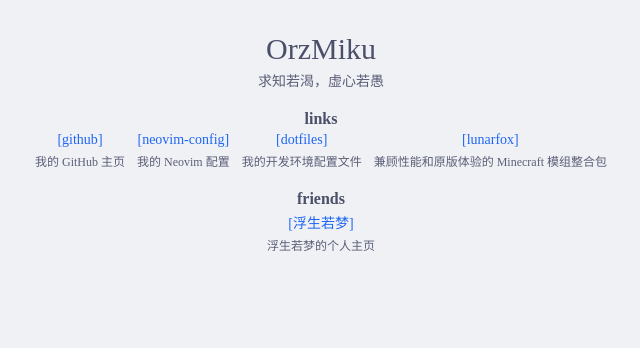
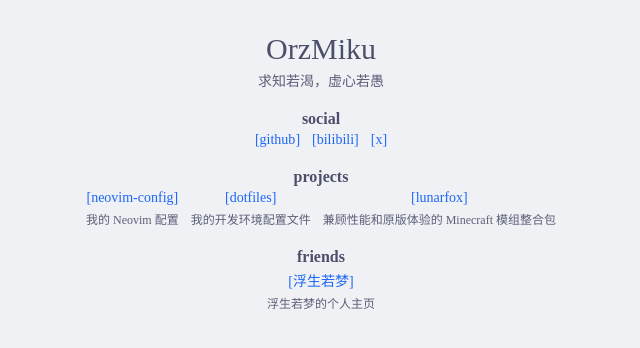
Before and after one commit to OrzMiku/homepage, a React (Vite) app: page / in a window 1280 px wide. Shown: the top 348 px of the page, without its empty margins (319-959 px from the left). Built offline with nearby package versions, Linux system fonts and the light colour scheme.

Commit message:
添加更多链接

```diff
--- a/src/components/App/App.tsx
+++ b/src/components/App/App.tsx
@@ -4,12 +4,21 @@ import Logo from "../Logo/Logo";
 import styles from "./App.module.css";
 
 function App() {
-  const links: Link[] = [
+  const socialLinks: Link[] = [
     {
       text: "github",
       url: "https://github.com/OrzMiku",
-      description: "我的 GitHub 主页",
     },
+    {
+      text: "bilibili",
+      url: "https://space.bilibili.com/402606447",
+    },
+    {
+      text: "x",
+      url: "https://x.com/real_orzmiku",
+    },
+  ];
+  const projectLinks: Link[] = [
     {
       text: "neovim-config",
       url: "https://github.com/OrzMiku/neovim-config",
@@ -38,9 +47,13 @@ function App() {
     <div className={styles.app}>
       <Logo title="OrzMiku" />
       <Bio content="求知若渴，虚心若愚" />
-      <section className={styles.linkSection} aria-labelledby="links">
-        <h2 id="links">links</h2>
-        <Links links={links} />
+      <section className={styles.linkSection} aria-labelledby="social">
+        <h2 id="social">social</h2>
+        <Links links={socialLinks} />
+      </section>
+      <section className={styles.linkSection} aria-labelledby="projects">
+        <h2 id="projects">projects</h2>
+        <Links links={projectLinks} />
       </section>
       <section className={styles.linkSection} aria-labelledby="friends">
         <h2 id="friends">friends</h2>
```
